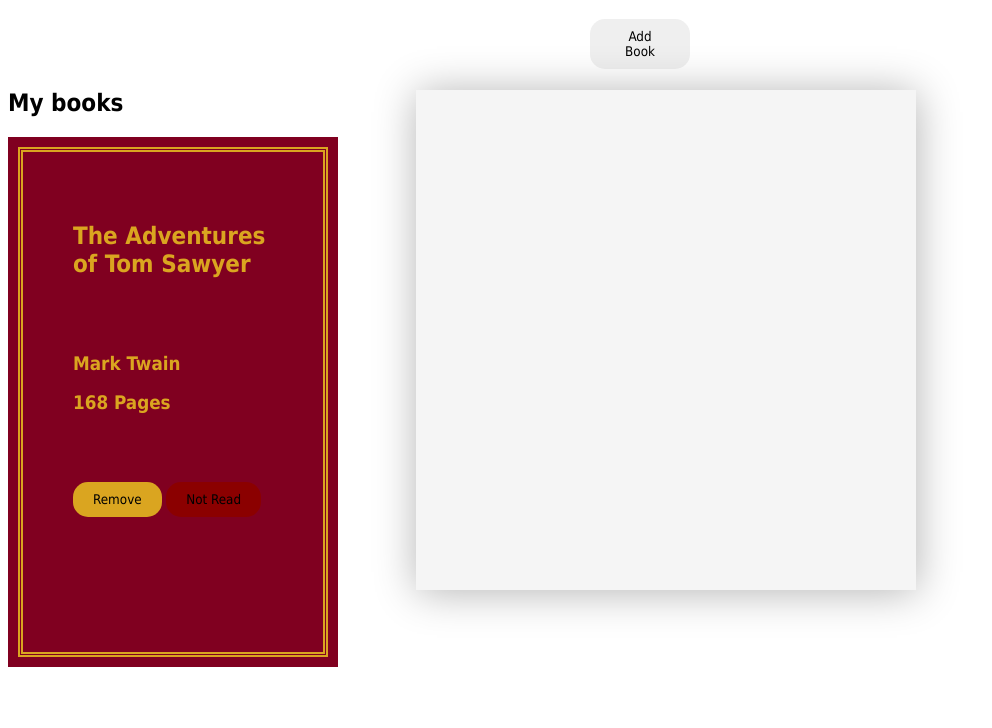
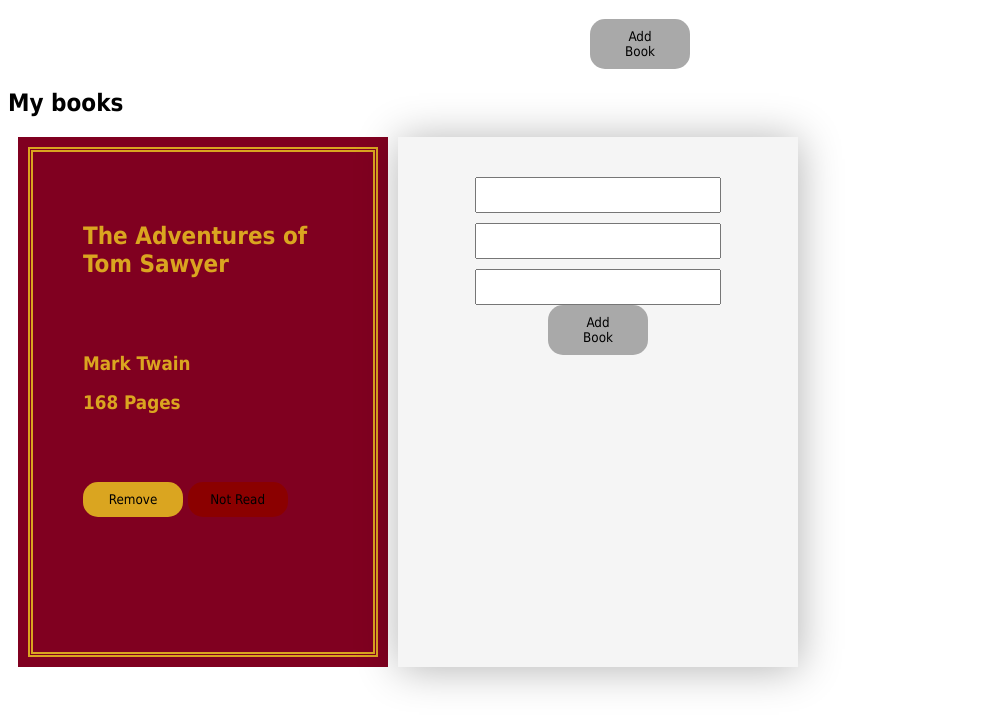
Before and after one commit to butterdogg1467/Library, a plain HTML site: page index.html in a window 1280 px wide. Both pictures are taken after a click on the button "Add Book". Shown: the part 70-798 px from the top of the page, without its empty margins (0-992 px from the left). Drawn offline with Linux system fonts and the light colour scheme.

Commit message:
Add functions for creating new book

```diff
--- a/index.html
+++ b/index.html
@@ -11,8 +11,8 @@
     <h1>Library</h1>
     <button class="addbook">Add Book</button>
     <div class="addbookform"></div>
+    <h2>My books</h2>
     <div class="books">
-        <h2>My books</h2>
         <div class="bookwrapper">
             <div class="book" id="tomsawyer">
                 <h2>The Adventures of Tom Sawyer</h2>
--- a/script.js
+++ b/script.js
@@ -10,23 +10,64 @@
 let addBookForm = document.querySelector('.addbookform')
 let formBodyCreated;
 
-formBodyCreated = false;
 
-function Book() {
+let bookTitle = document.createElement('input')
+bookTitle.classList.add('input')
+bookTitle.setAttribute('type', 'text')
+
+let bookAuthor = document.createElement('input')
+bookAuthor.classList.add('input')
+bookAuthor.setAttribute('type', 'text')
+
+let bookPages = document.createElement('input')
+bookPages.classList.add('input')
+bookPages.setAttribute('type', 'number')
+bookPages.setAttribute('min', '1')
+
+let createBookBtn = document.createElement('button')
+bookTitle.classList.add('button')
+createBookBtn.textContent = 'Add Book'
+
+function Book(title, author, pages) {
     this.title = title,
     this.author = author,
     this.pages = pages
 }
 
+createBookBtn.addEventListener('click', function() {
+    let book = new Book(bookTitle.value, bookAuthor.value, bookPages.value)
+
+    let bookWrap = document.createElement('div')
+    bookWrap.classList.add('bookwrapper')
+    myBooks.appendChild(bookWrap)
+    let bookBody = document.createElement('div')
+    let bookInfoTitle = document.createElement('h2')
+    let bookInfoAuthor = document.createElement('h3')
+    let bookInfoPages = document.createElement('h3')
+    bookInfoTitle.textContent = `${book.title}`
+    bookInfoAuthor.textContent = `${book.author}`
+    bookInfoPages.textContent = `${book.pages} Pages`
+
+    bookBody.appendChild(bookInfoTitle)
+    bookBody.appendChild(bookInfoAuthor)
+    bookBody.appendChild(bookInfoPages)
+    bookWrap.appendChild(bookBody)
+    bookBody.classList.add('book')
+})
+
+formBodyCreated = false;
+
 addBook.addEventListener('click', function(){
     if (formBodyCreated === false) {
     let formBody = document.createElement('div')
     formBody.classList.add('formbody')
-    addBookForm.appendChild(formBody)
+    myBooks.appendChild(formBody)
     formBodyCreated = true;
+    formBody.appendChild(bookTitle)
+    formBody.appendChild(bookAuthor)
+    formBody.appendChild(bookPages)
+    formBody.appendChild(createBookBtn)
     }
-
-
 })
 
 removeBook.addEventListener('click', function() {
--- a/styles.css
+++ b/styles.css
@@ -11,22 +11,30 @@
     align-self: center;
 }
 
+.books {
+    display: flex;
+}
+
 .book {
     background-color: #800020;
     color: goldenrod;
-    width: 200px;
+    width: 240px;
     height: 400px;
     padding: 50px;
     border: goldenrod 5px double;
+    margin-left: 10px;
+    margin-right: 10px;
 }
 
 .bookwrapper {
     background-color: #800020;
-    width: 330px;
+    width: 370px;
     height: 530px;
     display: flex;
     justify-content: center;
     align-items: center;
+    margin-left: 10px;
+    margin-right: 10px;
 }
 
 .book > h2 {
@@ -46,21 +54,30 @@
     cursor: pointer;
 }
 
-.addbook {
+.addbook,
+button {
     appearance: none;
     width: 100px;
     align-self: center;
     border-radius: 15px;
     border: none;
     padding: 10px 25px;
+    background-color: darkgrey;
 }
 
 .formbody {
-    width: 500px;
-    height: 500px;
+    width: 340px;
+    height: 470px;
     background-color: whitesmoke;
-    position: absolute;
     box-shadow: 1px 2px 40px rgba(1, 1, 1, 0.3);
-    left: 32.5%;
-    top: 20%;
+    padding: 30px;
+    display: flex;
+    flex-direction: column;
+    align-items: center;
 }
+
+.input {
+    width: 70%;
+    height: 30px;
+    margin-top: 10px;
+}
```
